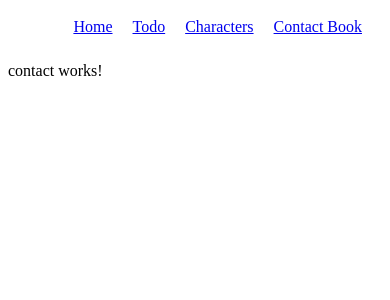
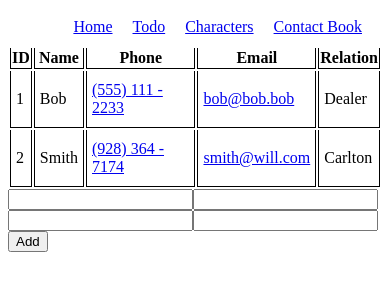
Before and after one commit to jwheel95/angular-intro, an Angular app: page /contact in a window 390 px wide. Shown: the top 300 px of the page. Built offline with nearby package versions, Linux system fonts and the light colour scheme.

Commit message:
finished first pipe (phone)

```diff
--- /dev/null
+++ b/src/app/components/email.component.ts
@@ -0,0 +1,9 @@
+import { Component, Input } from '@angular/core';
+
+@Component({
+    selector: 'email',
+    template: `<a href="mailto:{{ email }}">{{ email }}</a>`
+})
+export class EmailComponent {
+    @Input() email: string;
+}
--- /dev/null
+++ b/src/app/components/phone.component.ts
@@ -0,0 +1,9 @@
+import { Component, Input } from '@angular/core';
+
+@Component({
+    selector: 'phone',
+    template: `<a href="tel:{{ phone }}">{{ phone | phone }}</a>`
+})
+export class PhoneComponent {
+    @Input() phone: string;
+}
--- a/src/app/contact/contact.component.css
+++ b/src/app/contact/contact.component.css
@@ -0,0 +1,14 @@
+  .contacts table {
+    width: 100%;
+    margin: 0 auto;
+}
+
+.contacts table tr th, td {
+    border-bottom: 1px solid #000;
+    border-left: 1px solid #000;
+    border-right: 1px solid #000;
+}
+
+.contacts table tr td {
+    padding: 10px 5px;
+}
--- a/src/app/contact/contact.component.html
+++ b/src/app/contact/contact.component.html
@@ -1,3 +1,26 @@
-<p>
-  contact works!
-</p>
+  <div class="contacts">
+  <table>
+    <tr>
+      <th>ID</th>
+      <th>Name</th>
+      <th>Phone</th>
+      <th>Email</th>
+      <th>Relation</th>
+    </tr>
+    <tr *ngFor="let contact of contacts">
+      <td>{{ contact.id }}</td>
+      <td>{{ contact.name }}</td>
+      <td><phone [phone]="contact.phone"></phone></td>
+      <td><email [email]="contact.email"></email></td>
+      <td>{{ contact.relation }}</td>
+    </tr>
+  </table>
+
+  <form (ngSubmit)="addContact()">
+    <input type="text" name="name" [(ngModel)]="newContact.name">
+    <input type="phone" name="phone" [(ngModel)]="newContact.phone">
+    <input type="text" name="email" [(ngModel)]="newContact.email">
+    <input type="text" name="relation" [(ngModel)]="newContact.relation">
+    <button>Add</button>
+  </form>
+</div>
--- a/src/app/contact/contact.component.ts
+++ b/src/app/contact/contact.component.ts
@@ -1,19 +1,37 @@
-import { Component, OnInit } from '@angular/core';
+import { Component, OnInit, OnDestroy } from '@angular/core';
 
-import { Contact } from '../models/contact';
 import { ContactInterface } from '../interfaces/contact-interface';
-import { CONTACTS } from './mock-contacts';
+import { ContactService } from '../services/contact.service';
+import { Subscription } from 'rxjs';
 
 @Component({
   selector: 'app-contact',
   templateUrl: './contact.component.html',
   styleUrls: ['./contact.component.css']
 })
-export class ContactComponent implements OnInit {
+export class ContactComponent implements OnInit, OnDestroy {
 
-  constructor() { }
+  constructor(private contactService: ContactService) { }
+
+  contacts: ContactInterface[];
+
+  newContact: ContactInterface = this.contactService.newContact;
+
+  setContacts(): Subscription {
+    return this.contactService.getContacts()
+      .subscribe(contacts => this.contacts = contacts);
+  }
+
+  addContact(): void {
+    this.contacts.push(this.contactService.addNewContact());
+  }
 
   ngOnInit() {
+    this.setContacts();
+  }
+
+  ngOnDestroy() {
+    this.setContacts().unsubscribe();
   }
 
 }
--- /dev/null
+++ b/src/app/pipes/phone.pipe.ts
@@ -0,0 +1,15 @@
+import { Pipe, PipeTransform } from '@angular/core';
+
+@Pipe({
+  name: 'phone'
+})
+export class PhonePipe implements PipeTransform {
+
+  transform(value: string, args?: any): string {
+    const areaCode = value.slice(0, 3);
+    const firstPart = value.slice(3, 6);
+    const lastPart = value.slice(6, 10);
+    return `(${areaCode}) ${firstPart} - ${lastPart}`;
+  }
+
+}
--- a/src/app/services/contact.service.ts
+++ b/src/app/services/contact.service.ts
@@ -1,4 +1,9 @@
 import { Injectable } from '@angular/core';
+import { Observable, of } from 'rxjs';
+
+import { Contact } from '../models/contact';
+import { ContactInterface } from '../interfaces/contact-interface';
+import { CONTACTS } from '../contact/mock-contacts';
 
 @Injectable({
   providedIn: 'root'
@@ -6,4 +11,16 @@ import { Injectable } from '@angular/core';
 export class ContactService {
 
   constructor() { }
+
+  newContact: ContactInterface = new Contact();
+
+  getContacts(): Observable<ContactInterface[]> {
+    return of(CONTACTS);
+  }
+
+  addNewContact(): ContactInterface {
+    const contactToAdd = this.newContact;
+    this.newContact = new Contact();
+    return contactToAdd;
+  }
 }
```
Also changed, not shown: src/app/app.module.ts (+7 -1 lines), 1 other file (tests, documents, lock files or other folders).
